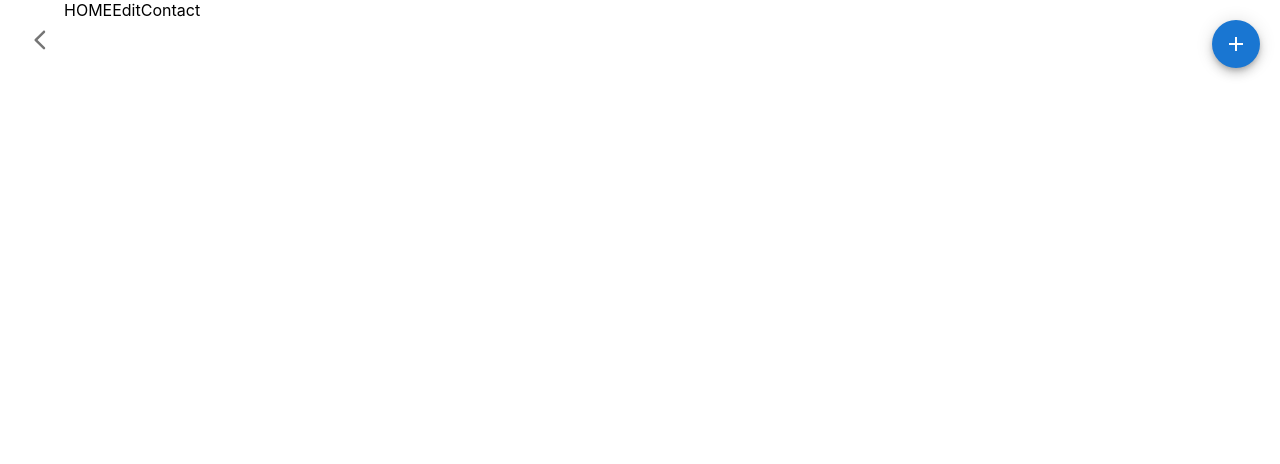
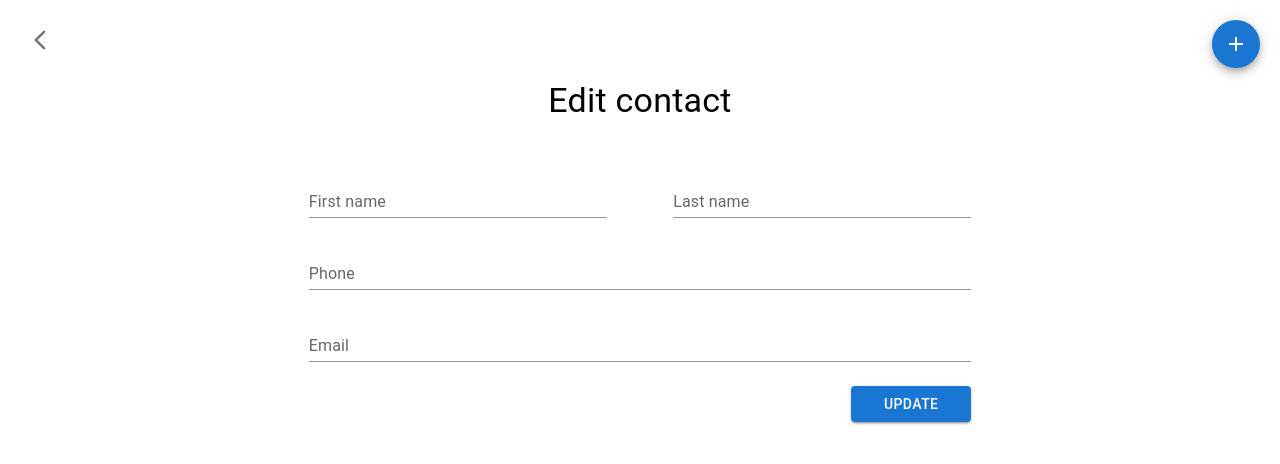
Before and after one commit to Willyjvp/backbone-challenge, a Next.js app: page /contacts/1/edit in a window 1280 px wide. Shown: the top 464 px of the page. Built offline with nearby package versions, Linux system fonts and the light colour scheme; no server answers.

Commit message:
functionality for edit page

```diff
--- a/context/ContactContext.tsx
+++ b/context/ContactContext.tsx
@@ -1,6 +1,7 @@
-import axios from 'axios';
+import axios, { AxiosError } from 'axios';
 import { createContext, useContext, useEffect, useState } from 'react';
 import { Contact, ContactList } from '../models/contacts';
+import { useAlertContext } from './AlertContext';
 
 type ContactContextType = {
   isLoading: boolean;
@@ -44,6 +45,7 @@ export const ContactContextProvider = ({ children }: any) => {
     createdAt: '',
     updatedAt: '',
   });
+
   const [contactList, setContactList] = useState<ContactList>({
     count: 1,
     perPage: 10,
@@ -51,6 +53,8 @@ export const ContactContextProvider = ({ children }: any) => {
     totalPages: 1,
     contacts: [],
   });
+
+  const { handleAlert } = useAlertContext();
 
   useEffect(() => {
     const fetchContacts = async () => {
@@ -63,7 +67,11 @@ export const ContactContextProvider = ({ children }: any) => {
         delete data.results;
         setContactList({ ...data, contacts: results });
       } catch (error) {
-        console.log(error);
+        handleAlert({
+          message: 'Internal error',
+          type: 'error',
+          show: true,
+        });
       }
       setIsLoading(false);
     };
@@ -81,7 +89,11 @@ export const ContactContextProvider = ({ children }: any) => {
       delete data.results;
       setContactList({ ...data, contacts: results });
     } catch (error) {
-      console.log(error);
+      handleAlert({
+        message: 'Internal error',
+        type: 'error',
+        show: true,
+      });
     }
     setIsLoading(false);
   };
--- a/pages/contacts/[id]/edit.tsx
+++ b/pages/contacts/[id]/edit.tsx
@@ -1,11 +1,156 @@
-import Link from 'next/link';
-import React from 'react';
+import { Box, Button, Container, TextField, Typography } from '@mui/material';
+import axios, { AxiosError } from 'axios';
+import { useRouter } from 'next/router';
+import { useForm } from 'react-hook-form';
+import { useAlertContext } from '../../../context/AlertContext';
+import { useContactContext } from '../../../context/ContactContext';
+
+type FormData = {
+  firstName: string;
+  lastName: string;
+  email: string;
+  phone: string;
+};
 
 const EditContact = () => {
+  const { singleContact, handleFilter } = useContactContext();
+  const { handleAlert } = useAlertContext();
+
+  const router = useRouter();
+  const { id } = router.query as { id: string };
+
+  const {
+    register,
+    handleSubmit,
+    formState: { errors },
+    reset,
+  } = useForm<FormData>({
+    defaultValues: {
+      firstName: singleContact?.firstName,
+      lastName: singleContact?.lastName,
+      email: singleContact?.email,
+      phone: singleContact?.phone,
+    },
+  });
+
+  const onSubmit = (data: FormData) => {
+    const { firstName, lastName, email, phone } = data;
+
+    const CONTACT_API = process.env.NEXT_PUBLIC_CONTACTS_API;
+
+    const postContact = async () => {
+      try {
+        await axios.put(`${CONTACT_API}/contacts/${id}`, {
+          firstName,
+          lastName,
+          email,
+          phone,
+        });
+
+        handleAlert({
+          message: 'Contact was edited!',
+          type: 'success',
+          show: true,
+        });
+
+        handleFilter('');
+
+        router.push('/contacts');
+      } catch (error) {
+        const err = error as AxiosError;
+        if (err.response) {
+          const { message } = err.response.data as { message: string };
+
+          handleAlert({
+            message: message,
+            type: 'error',
+            show: true,
+          });
+        }
+      }
+    };
+
+    postContact();
+  };
+
   return (
-    <div>
-      <Link href="/contacts">HOME</Link>EditContact
-    </div>
+    <Container
+      sx={{
+        display: 'flex',
+        flexDirection: 'column',
+        justifyContent: 'start',
+        alignItems: 'center',
+        minHeight: '100vh',
+      }}
+    >
+      <Typography variant="h4" alignSelf="center" mb={3} mt={10}>
+        Edit contact
+      </Typography>
+      <form onSubmit={handleSubmit(onSubmit)} style={{ width: '60%' }}>
+        <Box display="flex" flexDirection="column">
+          <Box
+            display="flex"
+            flexDirection="row"
+            justifyContent="space-between"
+            flexWrap="wrap"
+          >
+            <TextField
+              error={errors.firstName !== undefined}
+              helperText={errors.firstName?.message}
+              label="First name"
+              variant="standard"
+              {...register('firstName', { required: 'First name is required' })}
+              sx={{
+                width: { xs: '100%', sm: '45%' },
+                minWidth: '150px',
+                mt: 3,
+              }}
+            />
+            <TextField
+              error={errors.lastName !== undefined}
+              helperText={errors.lastName?.message}
+              label="Last name"
+              variant="standard"
+              {...register('lastName', { required: 'Last name is required' })}
+              sx={{
+                width: { xs: '100%', sm: '45%' },
+                minWidth: '150px',
+                mt: 3,
+              }}
+            />
+          </Box>
+          <TextField
+            error={errors.phone !== undefined}
+            helperText={errors.phone?.message}
+            label="Phone"
+            variant="standard"
+            {...register('phone', { required: 'Phone is required' })}
+            sx={{ mt: 3 }}
+          />
+          <TextField
+            error={errors.email !== undefined}
+            helperText={errors.email?.message}
+            label="Email"
+            variant="standard"
+            {...register('email', {
+              required: 'Email is required',
+              pattern: {
+                value: /^[A-Z0-9._%+-]+@[A-Z0-9.-]+\.[A-Z]{2,}$/i,
+                message: 'Invalid email',
+              },
+            })}
+            sx={{ mt: 3 }}
+          />
+          <Button
+            type="submit"
+            variant="contained"
+            sx={{ alignSelf: 'flex-end', width: '120px', mt: 3 }}
+          >
+            Update
+          </Button>
+        </Box>
+      </form>
+    </Container>
   );
 };
 
--- a/pages/contacts/create.tsx
+++ b/pages/contacts/create.tsx
@@ -2,6 +2,7 @@ import { Box, Button, Container, TextField, Typography } from '@mui/material';
 import axios, { AxiosError } from 'axios';
 import { useForm } from 'react-hook-form';
 import { useAlertContext } from '../../context/AlertContext';
+import { useContactContext } from '../../context/ContactContext';
 
 type FormData = {
   firstName: string;
@@ -12,6 +13,7 @@ type FormData = {
 
 const CreateContact = () => {
   const { handleAlert } = useAlertContext();
+  const { handleFilter } = useContactContext();
 
   const {
     register,
@@ -39,6 +41,8 @@ const CreateContact = () => {
           type: 'success',
           show: true,
         });
+
+        handleFilter('');
 
         reset();
       } catch (error) {
```
Also changed, not shown: pages/_app.tsx (+6 -6 lines).
